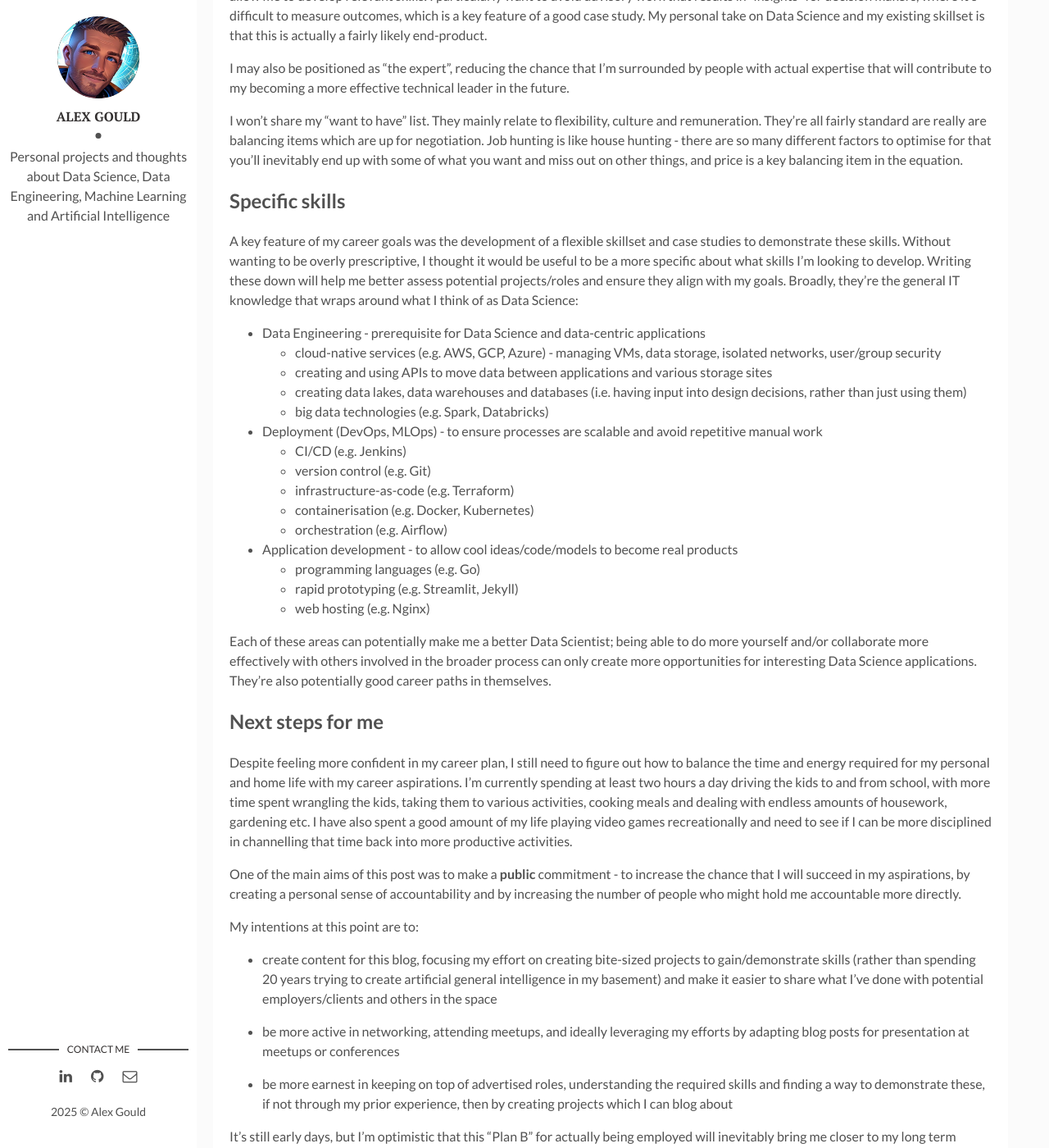
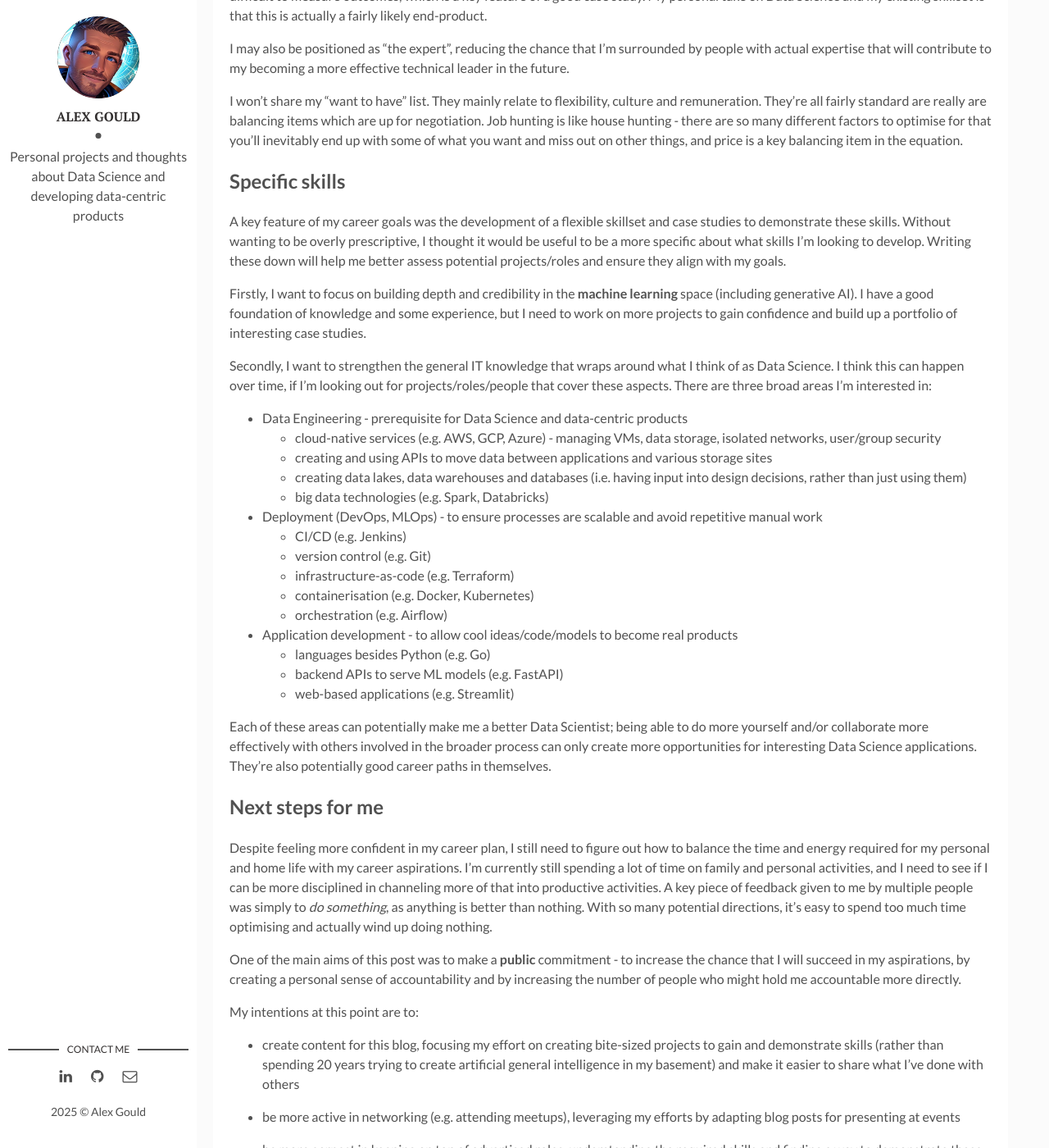
Before and after one commit to alextgould/alextgould.github.io, a Jekyll site: the page built from _posts/2025-03-16-when-i-grow-up.md, in a window 1280 px wide and 1400 px high, scrolled down 4121 px. Shown: the whole window at 82% size. Built offline with Jekyll 4.4.1, drawn with Linux system fonts in a browser that asks for light colours; some of the changed text lies outside the part shown.

Commit message:
shift focus to emphasise DS and products, remove sample posts

```diff
--- a/_config.yml
+++ b/_config.yml
@@ -10,7 +10,7 @@ site-twitter: #if your site has a twitter account, enter it here
 # Author Settings
 author: Alex Gould # add your name
 author-img: main.png # add your photo
-about-author: Personal projects and thoughts about Data Science, Data Engineering, Machine Learning and Artificial Intelligence # add description
+about-author: Personal projects and thoughts about Data Science and developing data-centric products # Personal projects and thoughts about Data Science, Data Engineering, Machine Learning and Artificial Intelligence # add description
 social-twitter: null # add your Twitter handle
 social-facebook: null # add your Facebook handle
 social-github: alextgould # add your Github handle
--- a/_posts/2025-03-16-when-i-grow-up.md
+++ b/_posts/2025-03-16-when-i-grow-up.md
@@ -65,7 +65,7 @@ With these long term goals in place, it became easier to define some short term
 
 Here are my short term career goals:
 
-1. **Depth and credibility** - Find a role where I can apply my broad knowledge of Data Science, Data Engineering, AI Engineering and/or Machine Learning to specific products or projects, to gain depth and credibility in these areas
+1. **Depth and credibility** - Apply my Data Science expertise to specific products/projects, to build a strong portfolio of case studies
 
 2. **Collaboration** - Work in a role where I can leverage my experience and interpersonal skills to build bridges between developers and other stakeholders
 
@@ -98,9 +98,13 @@ I won't share my "want to have" list. They mainly relate to flexibility, culture
 
 ## Specific skills
 
-A key feature of my career goals was the development of a flexible skillset and case studies to demonstrate these skills. Without wanting to be overly prescriptive, I thought it would be useful to be a more specific about what skills I'm looking to develop. Writing these down will help me better assess potential projects/roles and ensure they align with my goals. Broadly, they're the general IT knowledge that wraps around what I think of as Data Science:
+A key feature of my career goals was the development of a flexible skillset and case studies to demonstrate these skills. Without wanting to be overly prescriptive, I thought it would be useful to be a more specific about what skills I'm looking to develop. Writing these down will help me better assess potential projects/roles and ensure they align with my goals.
 
-* Data Engineering - prerequisite for Data Science and data-centric applications
+Firstly, I want to focus on building depth and credibility in the **machine learning** space (including generative AI). I have a good foundation of knowledge and some experience, but I need to work on more projects to gain confidence and build up a portfolio of interesting case studies.
+
+Secondly, I want to strengthen the general IT knowledge that wraps around what I think of as Data Science. I think this can happen over time, if I'm looking out for projects/roles/people that cover these aspects. There are three broad areas I'm interested in:
+
+* Data Engineering - prerequisite for Data Science and data-centric products
   - cloud-native services (e.g. AWS, GCP, Azure) - managing VMs, data storage, isolated networks, user/group security
   - creating and using APIs to move data between applications and various storage sites
   - creating data lakes, data warehouses and databases (i.e. having input into design decisions, rather than just using them)
@@ -114,27 +118,27 @@ A key feature of my career goals was the development of a flexible skillset and
   - orchestration (e.g. Airflow)
 
 * Application development - to allow cool ideas/code/models to become real products
-  - programming languages (e.g. Go)
-  - rapid prototyping (e.g. Streamlit, Jekyll)
-  - web hosting (e.g. Nginx)
+  - languages besides Python (e.g. Go)
+  - backend APIs to serve ML models (e.g. FastAPI)
+  - web-based applications (e.g. Streamlit)
 
 Each of these areas can potentially make me a better Data Scientist; being able to do more yourself and/or collaborate more effectively with others involved in the broader process can only create more opportunities for interesting Data Science applications. They're also potentially good career paths in themselves.
 
 ## Next steps for me
 
-Despite feeling more confident in my career plan, I still need to figure out how to balance the time and energy required for my personal and home life with my career aspirations. I'm currently spending at least two hours a day driving the kids to and from school, with more time spent wrangling the kids, taking them to various activities, cooking meals and dealing with endless amounts of housework, gardening etc. I have also spent a good amount of my life playing video games recreationally and need to see if I can be more disciplined in channelling that time back into more productive activities.
+Despite feeling more confident in my career plan, I still need to figure out how to balance the time and energy required for my personal and home life with my career aspirations. I'm currently still spending a lot of time on family and personal activities, and I need to see if I can be more disciplined in channeling more of that into productive activities. A key piece of feedback given to me by multiple people was simply to *do something*, as anything is better than nothing. With so many potential directions, it's easy to spend too much time optimising and actually wind up doing nothing.
 
 One of the main aims of this post was to make a **public** commitment - to increase the chance that I will succeed in my aspirations, by creating a personal sense of accountability and by increasing the number of people who might hold me accountable more directly.
 
 My intentions at this point are to:
 
-* create content for this blog, focusing my effort on creating bite-sized projects to gain/demonstrate skills (rather than spending 20 years trying to create artificial general intelligence in my basement) and make it easier to share what I've done with potential employers/clients and others in the space
+* create content for this blog, focusing my effort on creating bite-sized projects to gain and demonstrate skills (rather than spending 20 years trying to create artificial general intelligence in my basement) and make it easier to share what I've done with others
 
-* be more active in networking, attending meetups, and ideally leveraging my efforts by adapting blog posts for presentation at meetups or conferences
+* be more active in networking (e.g. attending meetups), leveraging my efforts by adapting blog posts for presenting at events
 
 * be more earnest in keeping on top of advertised roles, understanding the required skills and finding a way to demonstrate these, if not through my prior experience, then by creating projects which I can blog about
 
-It's still early days, but I'm optimistic that this "Plan B" for actually being employed will inevitably bring me closer to my long term career goals.
+It's still early days, but I'm optimistic that this approach will bring me closer to my long term career goals.
 
 ## Next steps for you
 
```
Also changed, not shown: _posts/abc.md (renamed from _posts/2025-12-31-abc.md), _posts/python-go.md (renamed from _posts/2025-12-31-python-go.md).
